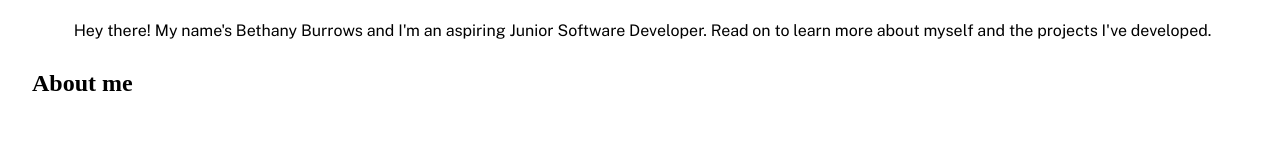
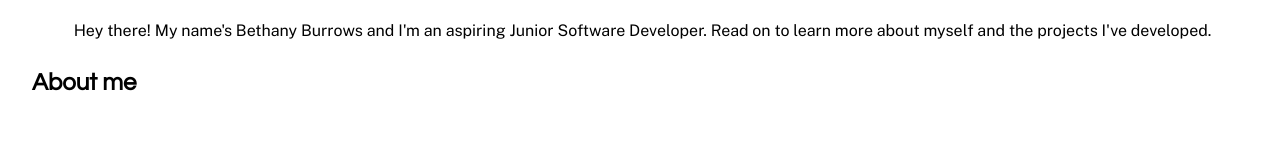
Before and after one commit to BethScarlett/portfolio-react, a React (Vite) app: page / in a window 1280 px wide. Shown: the part 131-274 px from the top of the page. Built offline with nearby package versions, Linux system fonts and the light colour scheme; a web font is replaced by a local one.

Commit message:
Set about me heading to use correct font.

```diff
--- a/src/Components/AboutMe/AboutMe.scss
+++ b/src/Components/AboutMe/AboutMe.scss
@@ -18,6 +18,7 @@
   &__header {
     align-self: flex-start;
     margin-bottom: 20px;
+    font-family: $about-me-heading;
   }
 
   &__image {
--- a/src/assets/Variables/TextVariables.scss
+++ b/src/assets/Variables/TextVariables.scss
@@ -7,6 +7,7 @@ $navbutton-font: "Rosario", sans-serif;
 //Headings
 $page-heading: "Questrial", sans-serif;
 $intro-heading: "Public Sans", sans-serif;
+$about-me-heading: "Questrial", sans-serif;
 
 //Paragraphs
 $intro-paragraph: "Public Sans", sans-serif;
```
